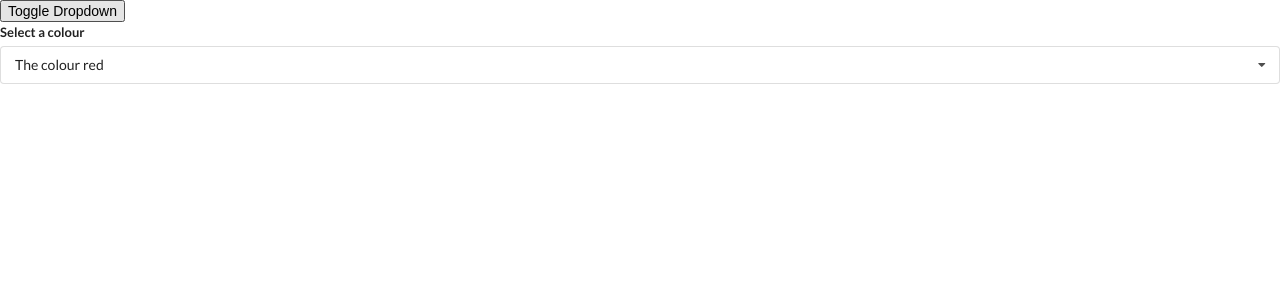
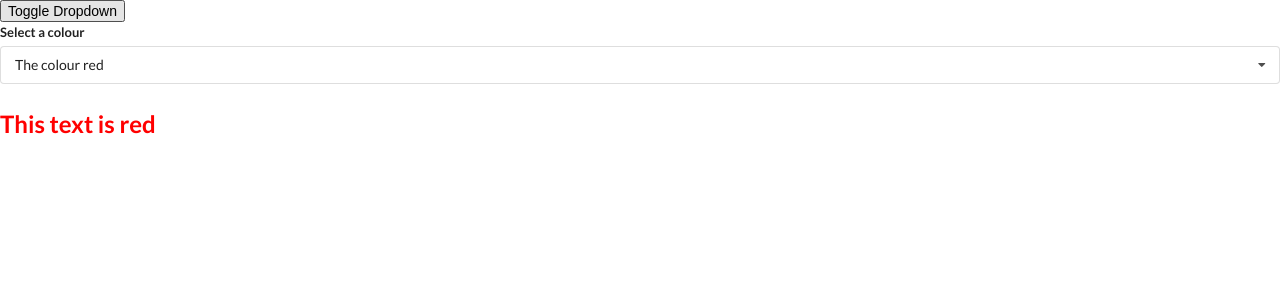
Before and after one commit to ilayda-the-Disc0Queen/widgets, a React (Create React App) app: page / in a window 1280 px wide. Shown: the top 300 px of the page. Built offline with nearby package versions, Linux system fonts and the light colour scheme.

Commit message:
add text that changes colour depending on dropdown option selected

```diff
--- a/src/components/Dropdown.js
+++ b/src/components/Dropdown.js
@@ -46,7 +46,6 @@ const Dropdown = ({options, selected, onSelectedChange }) => {
       <div className="field">
         <label className="label">Select a colour</label>
         <div
-
           onClick={() => {
             setOpen(!open)}}
           className={`ui selection dropdown ${open ? 'visible active' : ''}`}
@@ -57,6 +56,7 @@ const Dropdown = ({options, selected, onSelectedChange }) => {
             {renderedOptions}
           </div>
         </div>
+        <h2 style={{ color: `${selected.value}` }}>This text is {selected.value}</h2>
       </div>
     </div>
   );
```
